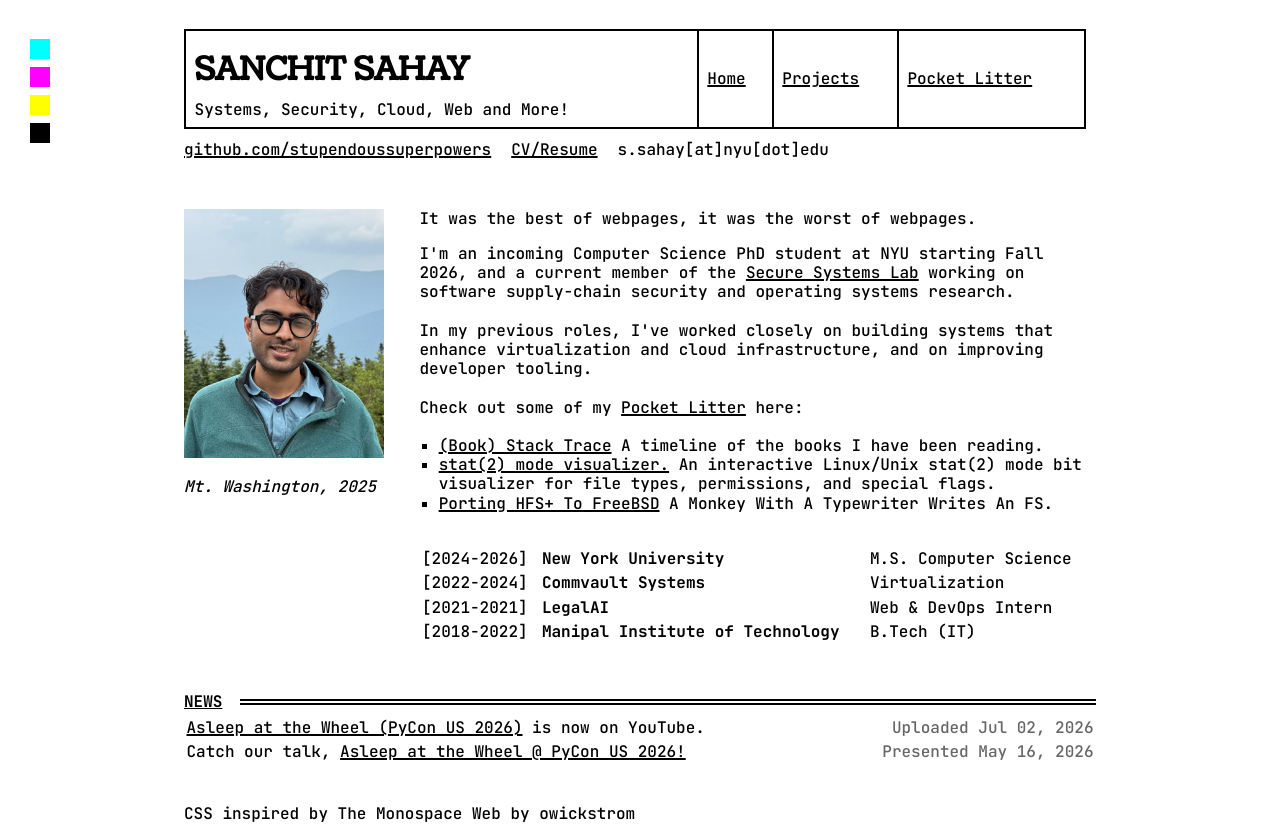
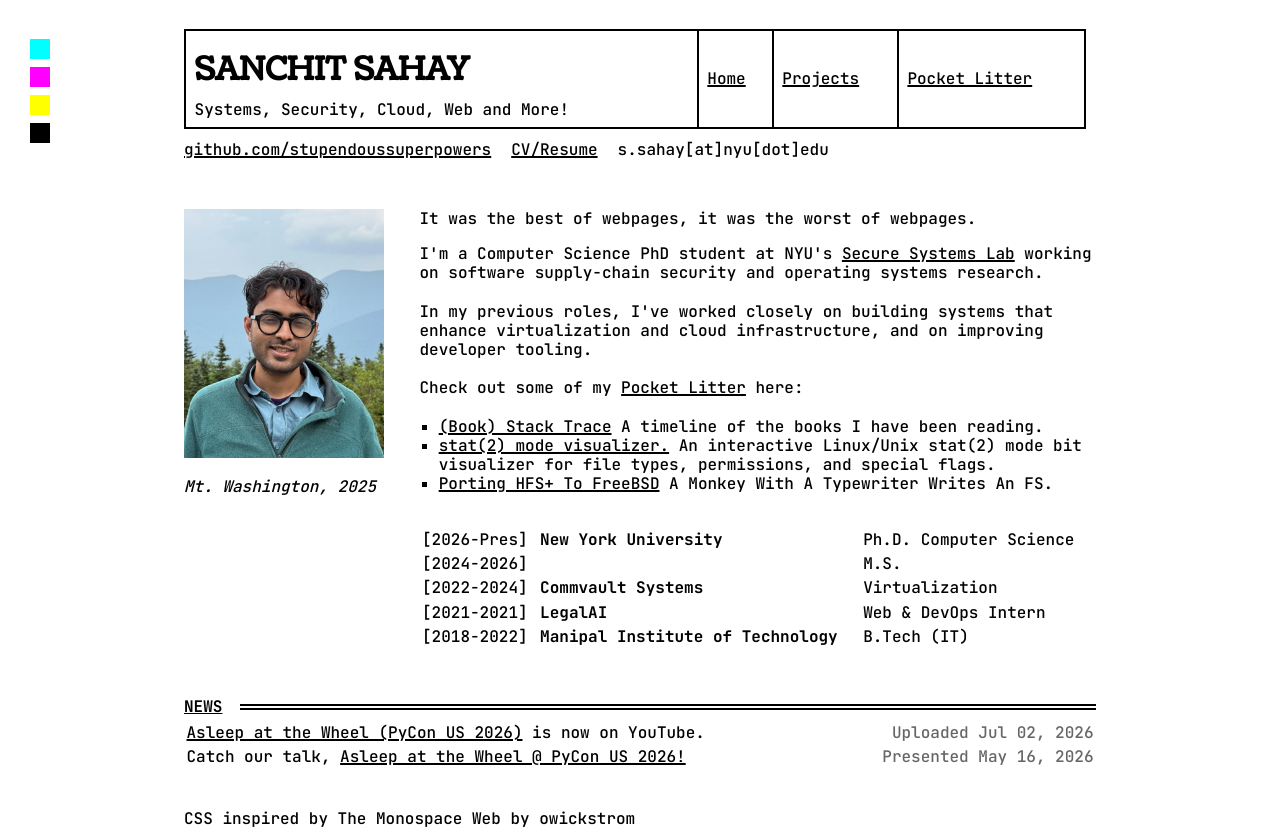
Before and after one commit to stupendoussuperpowers/stupendoussuperpowers.github.io, a Next.js app: page / in a window 1280 px wide. Built offline with nearby package versions, Linux system fonts and the light colour scheme.

Commit message:
incoming -> PhD
Signed-off-by: Sanchit Sahay <sanchitsahay.tech@gmail.com>

```diff
--- a/src/app/page.tsx
+++ b/src/app/page.tsx
@@ -47,8 +47,7 @@ export default async function Home() {
         <div className="scrollable">
           It was the best of webpages, it was the worst of webpages.
           <p>
-            I&apos;m an incoming Computer Science PhD student at NYU starting
-            Fall 2026, and a current member of the{" "}
+            I&apos;m a Computer Science PhD student at NYU&apos;s{" "}
             <Link href="https://ssl.engineering.nyu.edu/">
               Secure Systems Lab
             </Link>{" "}
@@ -74,19 +73,21 @@ export default async function Home() {
           <table>
             <tbody className="timeline">
               <tr>
+                <td>[2026-Pres]</td>
+                <td>
+                  <b>New York University</b>
+                  <div className="mobile">Ph.D. Computer Science</div>
+                </td>
+                <td className="full">Ph.D. Computer Science</td>
+              </tr>
+
+              <tr>
                 <td>[2024-2026]</td>
                 <td>
-                  <b>New York University </b>
-                  <div className="mobile">
-                    {" "}
-                    {/*Ph.D. Computer Science<br />*/}
-                    M.S. Computer Science{" "}
-                  </div>
+                  <b></b>
+                  <div className="mobile">M.S.</div>
                 </td>
-                <td className="full">
-                  {/*Ph.D. Computer Science<br />*/}
-                  M.S. Computer Science
-                </td>
+                <td className="full">M.S.</td>
               </tr>
 
               <tr>
```
